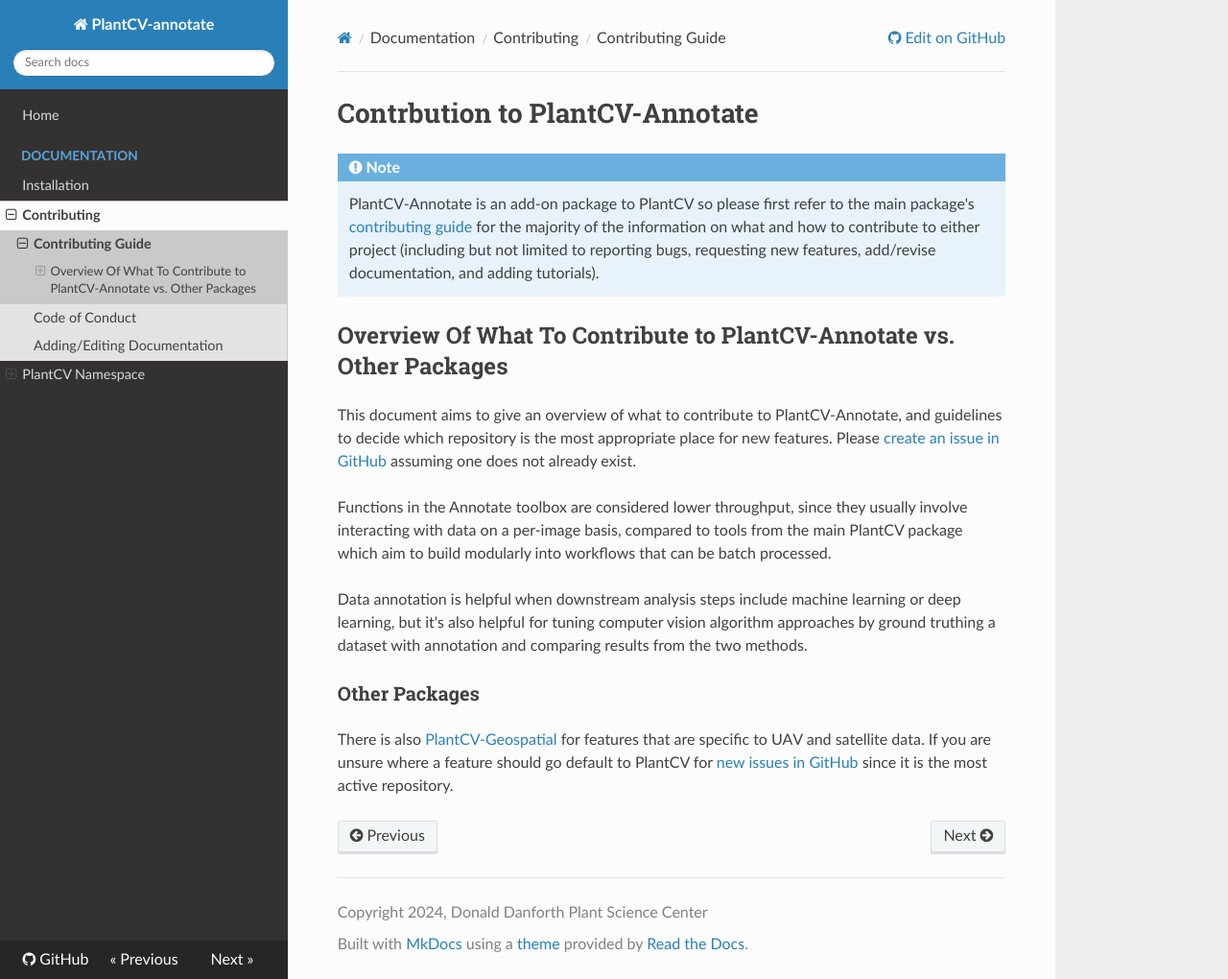
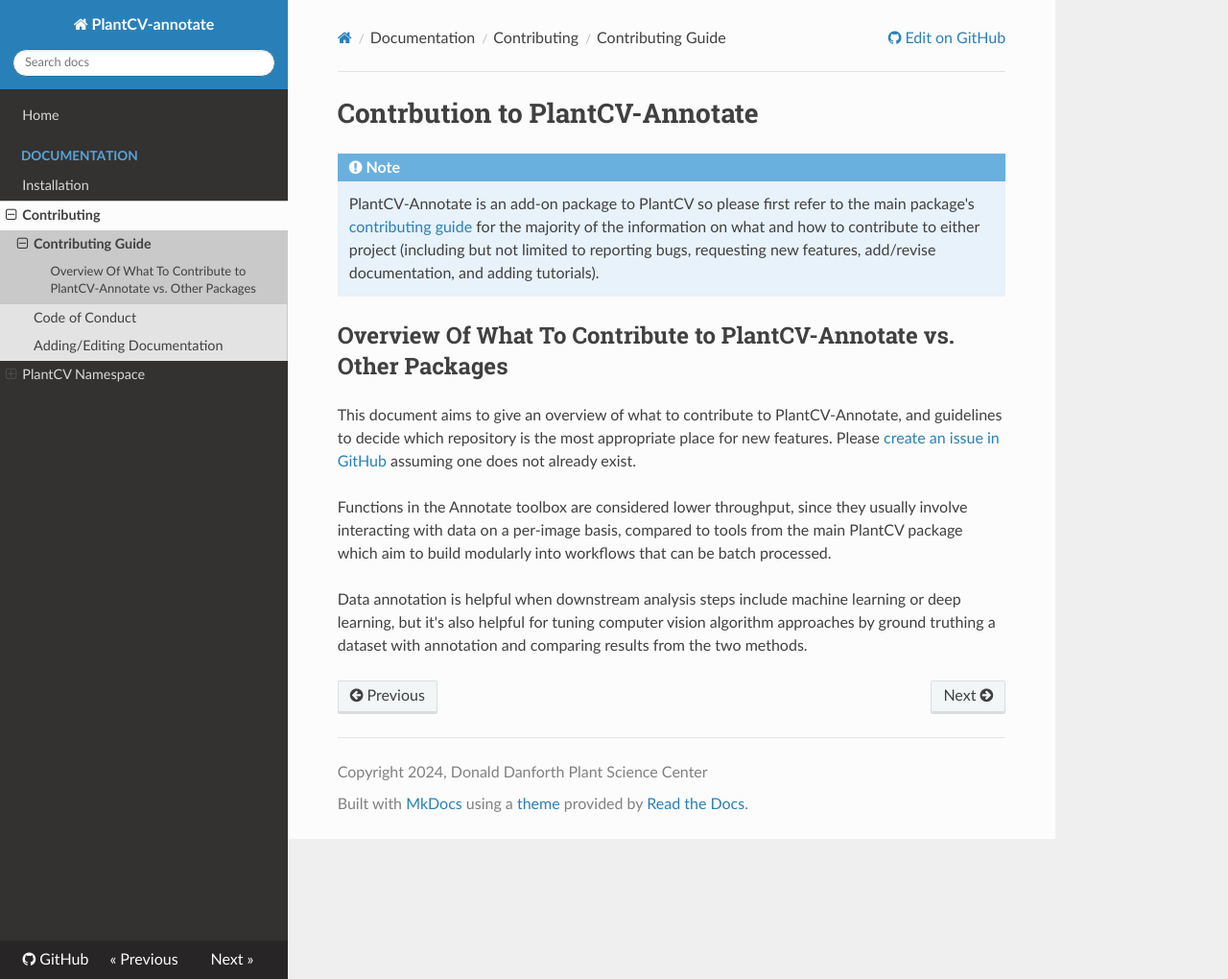
Before and after one commit to danforthcenter/plantcv-annotate, an MkDocs documentation site: the page built from docs/CONTRIBUTING.md, in a window 1280 px wide and 1020 px high. Shown: the whole window at 96% size. Built offline with MkDocs 1.6.1, drawn with Linux system fonts in a browser that asks for light colours; nearby versions of some CDN libraries.

Commit message:
Update CONTRIBUTING.md
remove Other Packages

```diff
--- a/docs/CONTRIBUTING.md
+++ b/docs/CONTRIBUTING.md
@@ -17,9 +17,3 @@
 Data annotation is helpful when downstream analysis steps include machine learning or deep learning,
 but it's also helpful for tuning computer vision algorithm approaches by ground truthing a
 dataset with annotation and comparing results from the two methods.
-
-### Other Packages
-
-There is also [PlantCV-Geospatial](https://github.com/danforthcenter/plantcv-geospatial) for features
-that are specific to UAV and satellite data. If you are unsure where a feature should go default to PlantCV for
-[new issues in GitHub](https://github.com/danforthcenter/plantcv/issues) since it is the most active repository.
```
